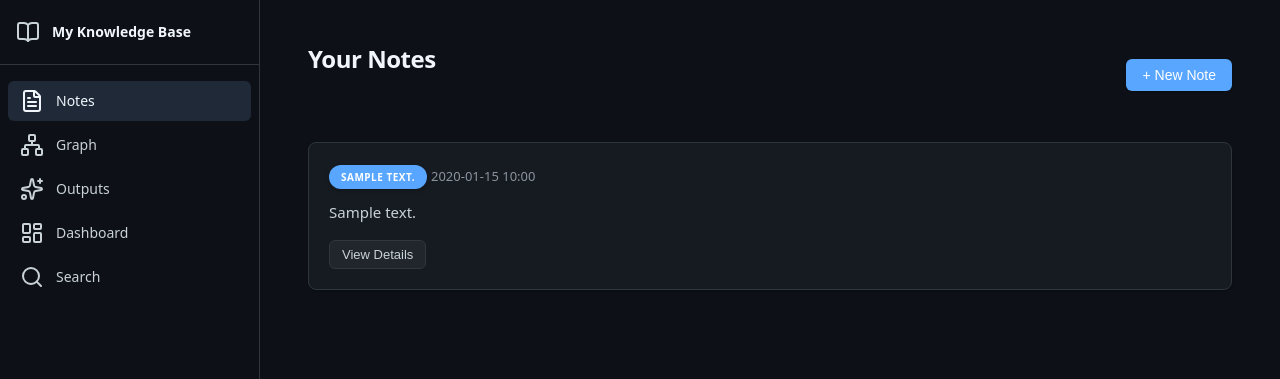
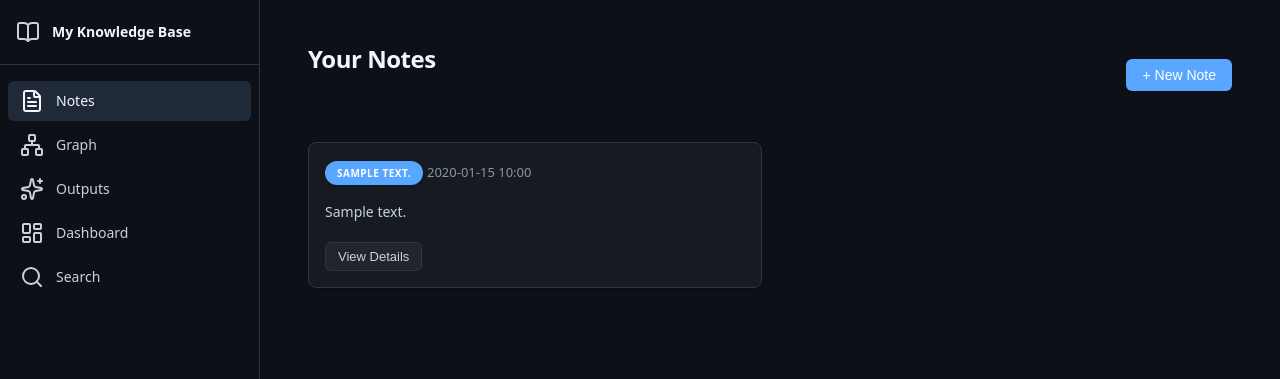
Before and after one commit to Karlo-I/notes_taking_app, a Flask app: page /notes/ in a window 1280 px wide. Shown: the top 379 px of the page. Run offline with Flask 3, Linux system fonts and the light colour scheme; the visitor is signed in with stand-in values (Sample User, id 1); a database or web service that is not in the repository returns one stand-in record (values such as "Sample title"); some libraries are stand-ins or nearby versions.

Commit message:
Notes & Outputs: Converted to compact grid layout with aligned buttons. UX improvements: Added loading states (Saving..., Deleting..., Sending...) to all action buttons

```diff
--- a/review.py
+++ b/review.py
@@ -92,6 +92,8 @@ def _merge_into(target_id, new_note_id, merged_content):
                 "UPDATE notes SET status = 'merged', merged_into = %s WHERE id = %s",
                 (target_id, str(new_note_id)),
             )
+
+        conn.commit() # This ensures the merge transaction gets saved, otherwise the db will silently roll back any changes
 
     # Target's content just changed -- its embedding is now stale. Recompute
     # it, same as any other approved note.
--- a/static/css/style.css
+++ b/static/css/style.css
@@ -237,6 +237,38 @@ a:hover { color: var(--primary-hover); text-decoration: underline; }
 .card-actions { margin-top: 16px; }
 .meta { font-size: 13px; color: var(--text-secondary); font-weight: 500; }
 
+/* Notes Grid Layout & Scoped Card Tightening */
+.notes-grid, .outputs-grid {
+    display: grid;
+    grid-template-columns: repeat(auto-fill, minmax(320px, 1fr));
+    gap: 16px;
+}
+.notes-grid .card, .outputs-grid .card {
+    margin-bottom: 0;
+    padding: 16px;
+    display: flex; /* This pushes the view button to the bottom of each card */
+    flex-direction: column;
+}
+.notes-grid .card:hover, .outputs-grid .card:hover {
+    border-color: var(--primary);
+}
+.notes-grid .card-header, .outputs-grid .card-header {
+    margin-bottom: 8px;
+    gap: 12px;
+}
+.notes-grid .card-excerpt, .outputs-grid .card-excerpt {
+    margin: 8px 0;
+    font-size: 14px;
+    display: -webkit-box;
+    -webkit-line-clamp: 3;
+    -webkit-box-orient: vertical;
+    overflow: hidden;
+    flex: 1; /* This tells the text area to grow and fill all empty spaces, effectively pushing the view button to the bottom of the card */
+}
+.notes-grid .card-actions, .outputs-grid .card-actions {
+    margin-top: 12px;
+}
+
 /* Badges */
 .badge {
     display: inline-block;
@@ -470,6 +502,15 @@ body.login-body { display: flex !important; justify-content: center; align-items
     .review-actions { flex-wrap: wrap; }
     .card { padding: 16px !important; margin-bottom: 12px !important; }
 
+    /* Scoped mobile rules for the notes grid */
+    .notes-grid {
+        grid-template-columns: 1fr !important;
+        gap: 12px !important;
+    }
+    .notes-grid .card {
+        padding: 12px !important;
+    }
+
     /* 4. FOOTER FIX (Cleaned) */
     .app-footer {
         margin-top: auto !important; /* Pushes footer to the absolute bottom */
--- a/templates/base.html
+++ b/templates/base.html
@@ -6,7 +6,7 @@
     <title>{% block title %}Notes App{% endblock %}</title>
     <link rel="stylesheet" href="/static/css/style.css?v=8"> <!-- Bumped version -->
     <meta http-equiv="Cache-Control" content="no-cache, no-store, must-revalidate" />
-    <script src="https://unpkg.com/lucide@latest"></script>
+    <script src="https://unpkg.com/lucide@latest" defer></script>
 </head>
 <body>
 
@@ -113,6 +113,8 @@
             document.getElementById('modal-body').innerHTML = bodyHtml;
             document.getElementById('modal-footer').innerHTML = footerHtml;
             document.getElementById('global-modal').classList.add('active');
+
+            if (typeof lucide !== 'undefined') lucide.createIcons();
         }
 
         function closeModal() {
@@ -133,7 +135,7 @@
                 if (!res.ok) throw new Error("Server returned " + res.status);
                 const data = await res.json();
                 const body = '<div class="modal-note-content">' + data.content + '</div>';
-                let footer = `<form method="post" action="/notes/${data.id}/delete" class="modal-footer-left"><button type="submit" class="btn btn-danger">Delete</button></form>`;
+                let footer = `<form method="post" action="/notes/${data.id}/delete" class="modal-footer-left" onsubmit="const btn=this.querySelector('button'); btn.innerText='Deleting...'; btn.disabled=true;"><button type="submit" class="btn btn-danger">Delete</button></form>`;
                 if (data.status === 'under_review') {
                     footer += `<a href="/notes/${data.id}/review" class="btn">Continue Review</a>`;
                 }
@@ -149,7 +151,7 @@
                 if (!res.ok) throw new Error("Server returned " + res.status);
                 const data = await res.json();
                 const body = '<div class="modal-output-content">' + data.content + '</div>';
-                let footer = `<form method="post" action="/outputs/${data.id}/delete" class="modal-footer-left"><button type="submit" class="btn btn-danger">Delete</button></form>`;
+                let footer = `<form method="post" action="/outputs/${data.id}/delete" class="modal-footer-left" onsubmit="const btn=this.querySelector('button'); btn.innerText='Deleting...'; btn.disabled=true;"><button type="submit" class="btn btn-danger">Delete</button></form>`;
                 footer += `<a href="/outputs/${data.id}/pdf" class="btn btn-secondary">Download PDF</a>`;
                 footer += `<form method="post" action="/outputs/${data.id}/regenerate" style="display:inline;"><button type="submit" class="btn">Regenerate</button></form>`;
                 openModal(`[${data.type.toUpperCase()}] ${data.topic || 'Untitled'}`, body, footer);
--- a/templates/notes/index.html
+++ b/templates/notes/index.html
@@ -9,6 +9,8 @@
     </div>
 
     {% if notes %}
+        <!-- NEW: Grid wrapper for the notes -->
+        <div class="notes-grid">
             {% for note in notes %}
                 <div class="card">
                     <div class="card-header">
@@ -30,6 +32,7 @@
                     </div>
                 </div>
             {% endfor %}
+        </div>
     {% else %}
         <div class="card empty-state">
             <p>No notes yet. Click "+ New Note" to start capturing your thoughts.</p>
--- a/templates/outputs/index.html
+++ b/templates/outputs/index.html
@@ -9,6 +9,8 @@
     </div>
 
     {% if outputs %}
+        <!-- NEW: Grid wrapper for the outputs -->
+        <div class="outputs-grid">
             {% for output in outputs %}
                 <div class="card">
                     <div class="card-header">
@@ -30,6 +32,7 @@
                     </div>
                 </div>
             {% endfor %}
+        </div>
     {% else %}
         <div class="card empty-state">
             <p>No outputs yet. Click "+ New Output" to generate your first AI response.</p>
```
Also changed, not shown: templates/review/view.html (+33 -7 lines). Lines whose indentation alone changed are shown as unchanged.
